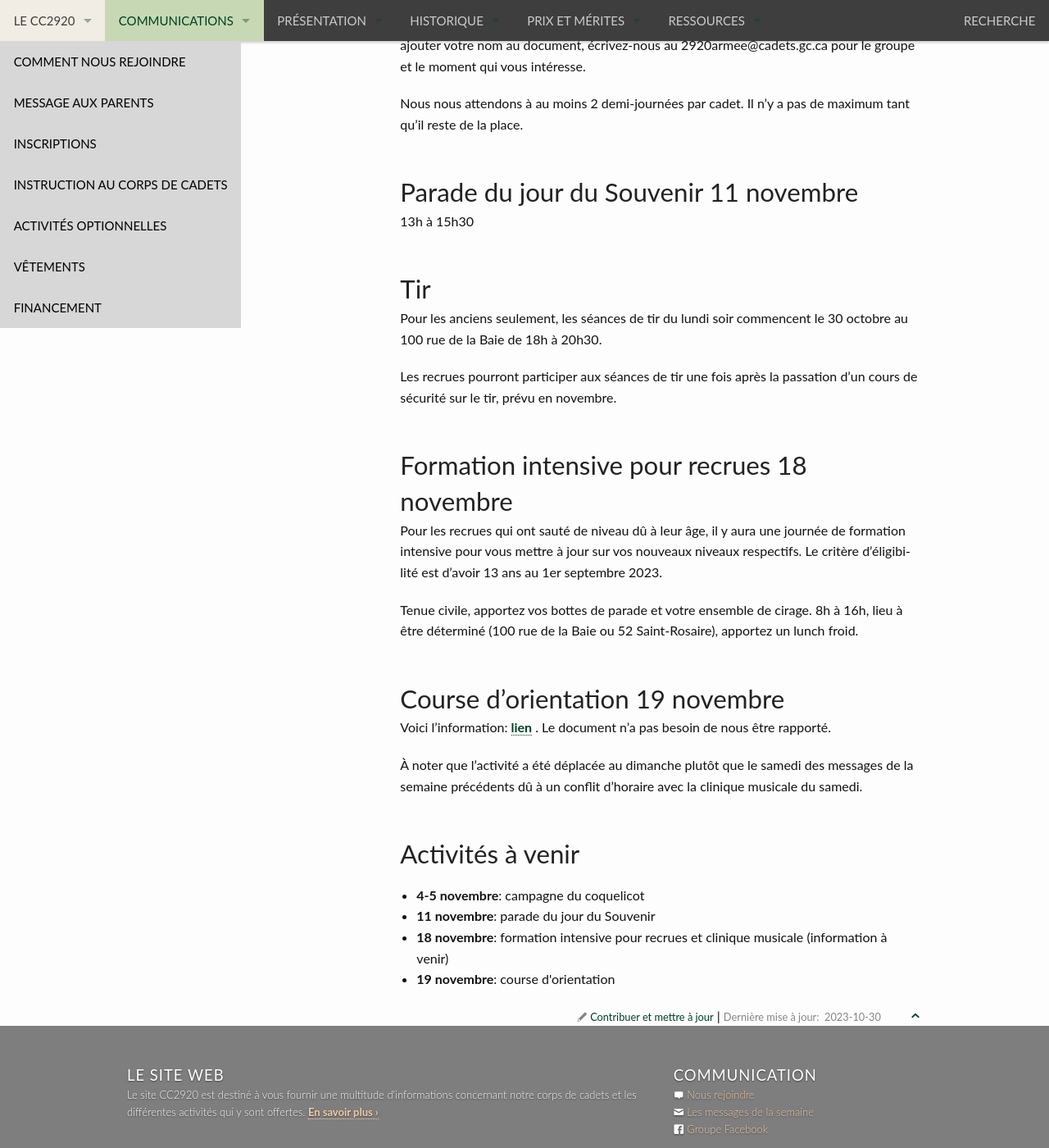
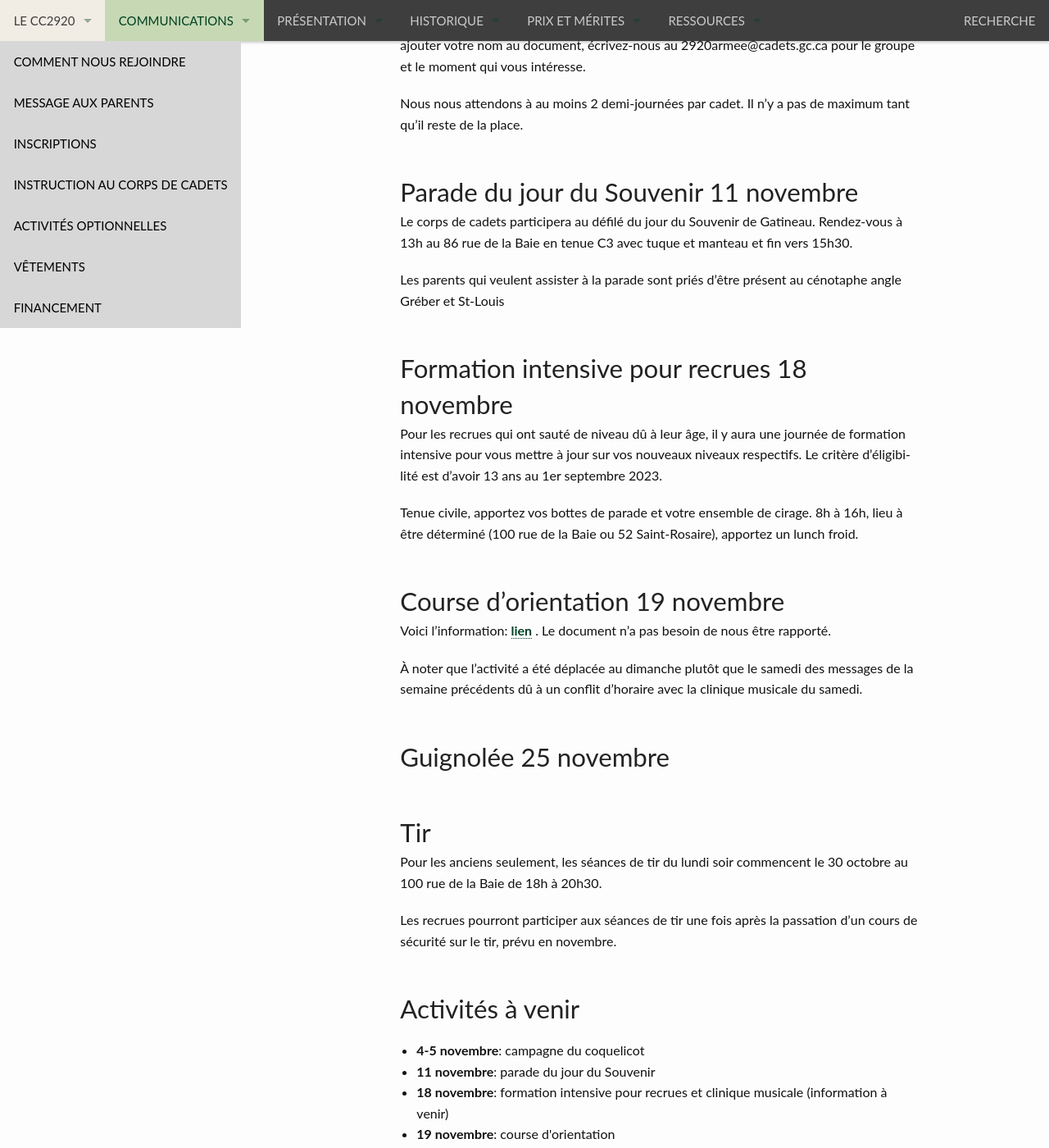
Before and after one commit to CC2920/web, a Jekyll site: the page built from _communications/messages.md, in a window 1280 px wide and 1400 px high, scrolled down 606 px. Shown: the whole window at 82% size. Built offline with Jekyll 4.4.1, drawn with Linux system fonts in a browser that asks for light colours; some of the changed text lies outside the part shown.

Commit message:
Update messages.md

```diff
--- a/_communications/messages.md
+++ b/_communications/messages.md
@@ -12,11 +12,13 @@
       title: formation intensive pour recrues et clinique musicale (information à venir)
     - date: 19 novembre
       title: course d'orientation
+    - date: 25 novembre
+      title: course guignolée
 
 ---
 ## Soirée du 3 novembre
 
-Tenue C1. Les parents sont invités d'assister à la parade du commandant à 20h.
+Tenue C1. Les parents sont invités d'assister à la parade du commandant à 20h30.
 
 ## Campagne de coquelicot
 
@@ -28,13 +30,9 @@
 
 ## Parade du jour du Souvenir 11 novembre
 
-13h à 15h30
+Le corps de cadets participera au défilé du jour du Souvenir de Gatineau. Rendez-vous à 13h au 86 rue de la Baie en tenue C3 avec tuque et manteau et fin vers 15h30.
 
-## Tir
-
-Pour les anciens seulement, les séances de tir du lundi soir commencent le 30 octobre au 100 rue de la Baie de 18h à 20h30.
-
-Les recrues pourront participer aux séances de tir une fois après la passation d'un cours de sécurité sur le tir, prévu en novembre.
+Les parents qui veulent assister à la parade sont priés d'être présent au cénotaphe angle Gréber et St-Louis
 
 ## Formation intensive pour recrues 18 novembre
 
@@ -47,3 +45,14 @@
 Voici l'information:  [lien](https://1drv.ms/b/s!AkTIfKmoB8nugfwPNPP-LMF-fjU1lA?e=CVoJth) . Le document n'a pas besoin de nous être rapporté.
 
 À noter que l'activité a été déplacée au dimanche plutôt que le samedi des messages de la semaine précédents dû à un conflit d'horaire avec la clinique musicale du samedi.
+
+## Guignolée 25 novembre
+
+
+
+
+## Tir
+
+Pour les anciens seulement, les séances de tir du lundi soir commencent le 30 octobre au 100 rue de la Baie de 18h à 20h30.
+
+Les recrues pourront participer aux séances de tir une fois après la passation d'un cours de sécurité sur le tir, prévu en novembre.
```
